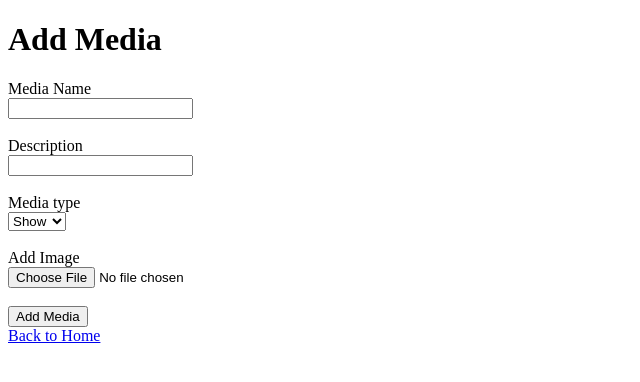
After one commit to ArrafMelon/Movie-Show-subscription-system, a Flask app: page /addmedia in a window 1280 px wide. The commit adds this page. Shown: the top 382 px of the page, without its empty margins (0-640 px from the left). Run offline with Flask 3, Linux system fonts and the light colour scheme.

Commit message:
Added the ability for admin to add media such as movies or shows into the system

```diff
--- a/app.py
+++ b/app.py
@@ -15,6 +15,17 @@ connection.execute("""
     email TEXT UNIQUE NOT NULL,
     password TEXT NOT NULL,
     account_type TEXT NOT NULL
+    )
+""")
+
+# Media Table to store details for movies/ shows
+connection.execute("""
+    CREATE TABLE IF NOT EXISTS media_details(
+    media_id INTEGER PRIMARY KEY,
+    media_name TEXT NOT NULL,
+    description TEXT NOT NULL,
+    media_type TEXT NOT NULL,
+    image_file_name TEXT NOT NULL
     )
 """)
 
@@ -176,5 +187,36 @@ def change_password():
         return render_template("pwdchange.html", message="Password changed successfully!")
     return render_template("pwdchange.html")
 
+@app.route('/addmedia', methods=['GET', 'POST'])
+def add_media():
+    # Admins being able to add shows or movies
+    if request.method == "POST":
+        media_name = request.form["media_name"]
+        description = request.form["description"]
+        media_type = request.form["media_type"]
+        image = request.files["image_file_name"]
+        image_file_name = image.filename
+
+        # check empty values
+        if not media_name or not image_file_name or not description:
+            return render_template("add_media.html", message="No fields can be empty, try again")
+
+        # save image onto static/images
+        image.save("static/images/" + image_file_name)
+
+        # inserting media details in db
+        connection = sqlite3.connect("subscription.db")
+        try:
+            connection.execute("INSERT INTO media_details (media_name, description, media_type, image_file_name) VALUES (?, ?, ?, ?)", (media_name, description, media_type, image_file_name))
+            connection.commit()
+        # error handling for duplicate media when registered
+        except sqlite3.IntegrityError:
+            connection.close()
+            return render_template("add_media.html", message="Media Already Exists!")
+        connection.close()
+        return render_template("add_media.html", message="Successfully Added!")
+    return render_template("add_media.html")
+
+
 if __name__ == '__main__':
     app.run(debug=True)
--- /dev/null
+++ b/templates/add_media.html
@@ -0,0 +1,32 @@
+<!DOCTYPE html>
+<html>
+<head>
+    <title>Add a Show or Movie (Admin use only)</title>
+</head>
+<body>
+    <h1>Add Media</h1>
+
+    <p>{{ message }}</p>
+
+    <form method="POST" enctype="multipart/form-data">
+        <label>Media Name</label><br>
+        <input type="text" name="media_name"><br><br>
+
+        <label>Description</label><br>
+        <input type="text" name="description"><br><br>
+
+        <label>Media type</label><br>
+        <select name="media_type">
+            <option value="Show">Show</option>
+            <option value="Movie">Movie</option>
+        </select><br><br>
+
+        <label>Add Image</label><br>
+        <input type="file" name="image_file_name" accept="image/*"><br><br>
+
+        <button type="submit">Add Media</button>
+    </form>
+
+    <a href="/">Back to Home</a>
+</body>
+</html>
```
Also changed, not shown: templates/homepage.html (+16 -0 lines), static/images/endgame.png (added).
